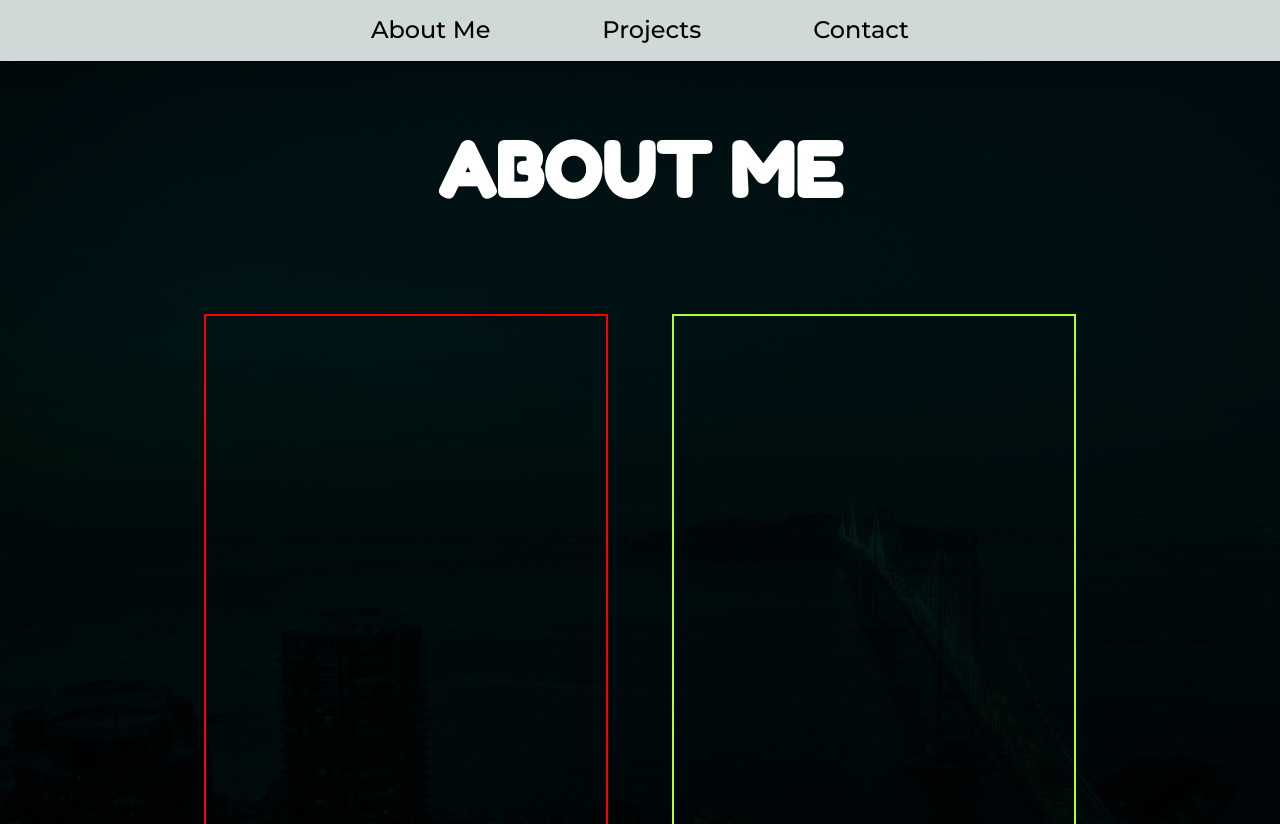
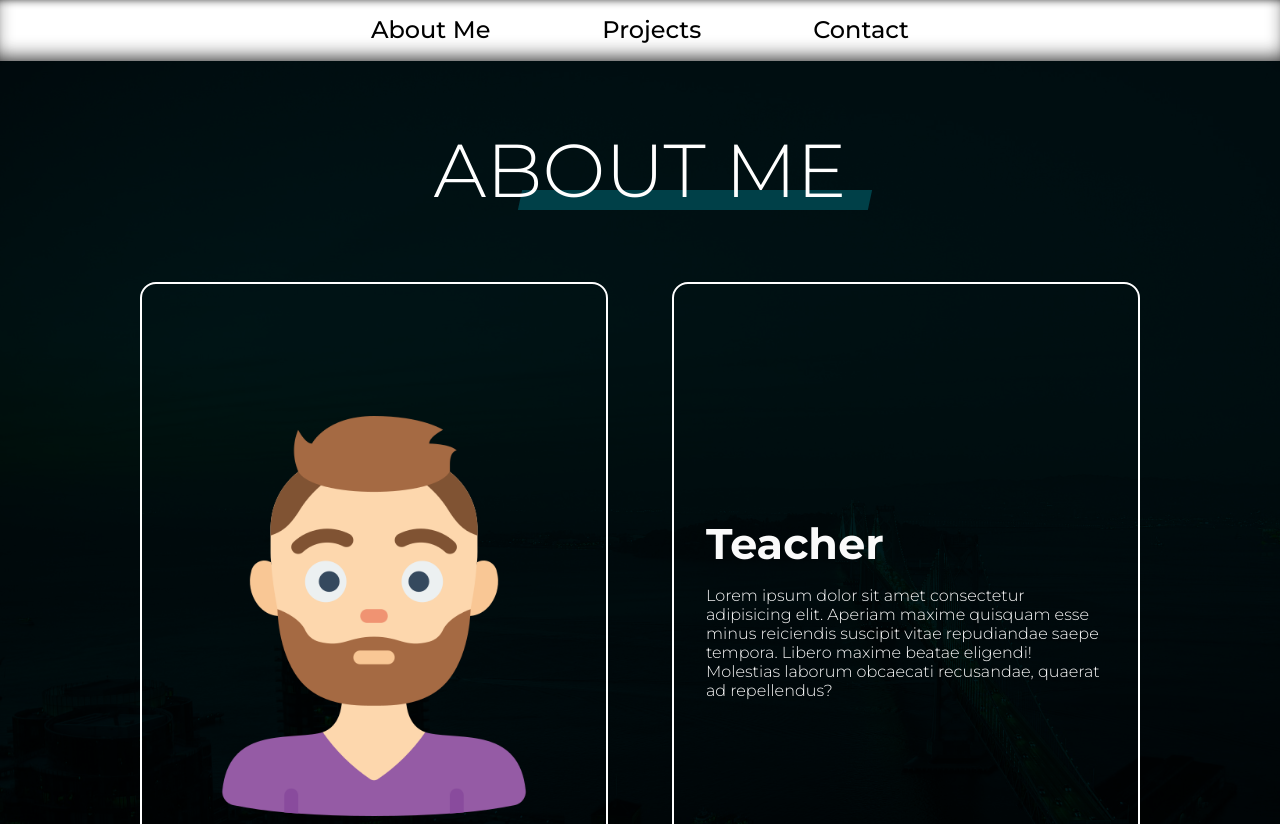
Before and after one commit to sballay8734/portfolio, a plain HTML site: page index.html in a window 1280 px wide. Shown: the part 803-1627 px from the top of the page. Drawn offline with nearby package versions, Linux system fonts and the light colour scheme; files whose address does not match are found by name.

Commit message:
Made progress on the about section underline

```diff
--- a/index.html
+++ b/index.html
@@ -45,12 +45,14 @@
             <a href="#contact">Contact</a>
         </div>
         <div class="about-section" id="about">
-            <h3>ABOUT ME</h3>
+            <h3 class="about-heading">ABOUT ME</h3>
             <div class="info-wrapper">
                 <div class="portrait">
+                    <img src="img/portrait.png" alt="">
                 </div>
                 <div class="about__info">
-
+                    <h6 class="about__info-header">Teacher</h6>
+                    <p class="about__info-text">Lorem ipsum dolor sit amet consectetur adipisicing elit. Aperiam maxime quisquam esse minus reiciendis suscipit vitae repudiandae saepe tempora. Libero maxime beatae eligendi! Molestias laborum obcaecati recusandae, quaerat ad repellendus?</p>
                 </div>
             </div>
         </div>
--- a/style.css
+++ b/style.css
@@ -128,12 +128,9 @@ header {
     gap: 7rem;
     font-size: 1.5rem;
     height: 4rem;
-    background-color: #cfd9d8;
-    box-shadow: 0 1px 1px hsl(0deg 0% 0% / 0.075),
-    0 2px 2px hsl(0deg 0% 0% / 0.075),
-    0 4px 4px hsl(0deg 0% 0% / 0.075),
-    0 8px 8px hsl(0deg 0% 0% / 0.075),
-    0 16px 16px hsl(0deg 0% 0% / 0.075);
+    background-color: white;
+    box-shadow: inset 0 -10px 20px -8px rgb(32, 32, 32),
+                inset 0 10px 10px -8px rgb(32, 32, 32);
     /* border-top: 5px solid black;
     border-bottom: 5px solid black; */
     position: sticky;
@@ -179,8 +176,25 @@ header {
 .about-section h3 {
     margin: 0;
     font-family: var(--font);
+    font-weight: 300;
     color: white;
-    font-family: 'Fredoka One', cursive;
+}
+
+.about-heading {
+    position: relative;
+    z-index: 1;
+}
+
+.about-heading::before {
+    content: "";
+    position: absolute;
+    background-color: #004048;
+    height: 20px;
+    width: 350px;
+    top: 65px;
+    left: 520px;
+    transform: skew(-12deg);
+    z-index: -1;
 }
 
 .info-wrapper {
@@ -191,16 +205,43 @@ header {
     gap: 4rem;
 }
 
+.portrait img {
+    max-height: 400px;
+    width: auto;
+}
+
 .portrait {
-    border: 2px solid red;
+    display: flex;
+    justify-content: center;
+    align-items: center;
+
+    border: 2px solid white;
     height: 600px;
     width: 400px;
+    padding: 2rem;
+    border-radius: 1rem;
 }
 
 .about__info {
-    border: 2px solid greenyellow;
+    display: flex;
+    flex-direction: column;
+    justify-content: center;
+
+    padding: 2rem;
+    border: 2px solid white;
     height: 600px;
     width: 400px;
+    border-radius: 1rem;
+}
+
+.about__info-header {
+    margin: 0;
+    text-align: left;
+}
+
+.about__info-text {
+    font-size: 1rem;
+    text-align: left;
 }
 
 .project-section {
```
Also changed, not shown: img/portrait.png (added).
